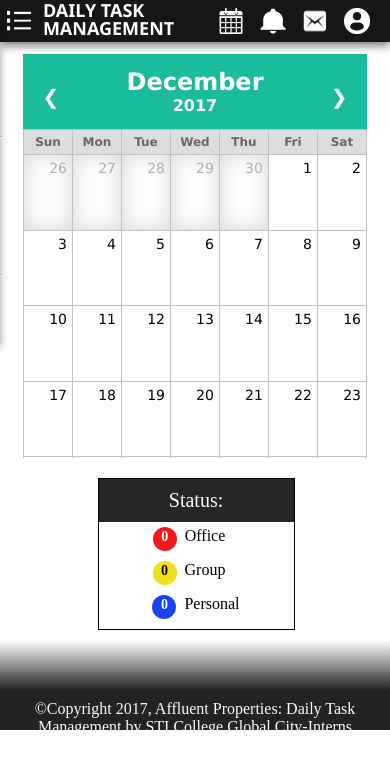
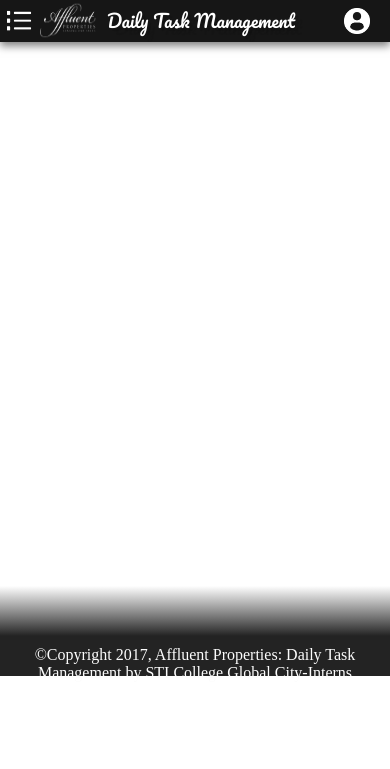
Before and after one commit to jericojericojec/affluent-project, a PHP site: page /calendar.php in a window 390 px wide. Shown: the top 769 px of the page. Run offline with PHP 8.4, Linux system fonts and the light colour scheme; the visitor is signed in with stand-in values (Sample User, id 1); some libraries are stand-ins or nearby versions.

Commit message:
changed the template

```diff
--- a/calendar.php
+++ b/calendar.php
@@ -1,22 +1,23 @@
 <?php
+  /*
   session_start();
   if(isset($_SESSION['username']) == 1)
 		$userid =  $_SESSION['username'];
 	else if(isset($_SESSION['userid']) == 0)
         header("Location:index.php");
+        */
 ?>
 <html>
 <head>
+<title>Daily Task Management</title>
+<link rel="icon" href="img\template\company.ico">
 <link rel="stylesheet" href="css\template\body.css"/>
-<link rel="stylesheet" href="css\calendar\calendar.css"/>
 <link rel="stylesheet" href="css\template\menubar.css"/>
 <link rel="stylesheet" href="css\template\sidebar.css"/>
-<link rel="stylesheet" href="css\calendar\counter.css"/>
 <meta name="viewport" content="width=device-width, initial-scale=1.0">
 <script src="https://ajax.googleapis.com/ajax/libs/jquery/3.2.1/jquery.min.js"></script>
+<link href='http://fonts.googleapis.com/css?family=Pacifico' rel='stylesheet' type='text/css'>
 <script src="javascript\template\template.js"></script>
-<script src="javascript\calendar\controlDate.js"></script>
-<script src="javascript\calendar\setMonthYear.js"></script>
 <script type="text/javascript">
   function logout()
   {
@@ -30,86 +31,25 @@
 		<hr width="100%"/>
 		<a class="sidebarButton" onclick="logout()">Logout</a>
 	</div>
-	<div id="titlebar">
-		<img src="img\template\menuIcon.png" id="icon"/>
-		<span id="title">DAILY TASK MANAGEMENT</span>
-		<a id="myProfileIcon" onClick="manageMyProfileBar()" class="menuButton" style="cursor: pointer;"><img src="img\template\accountIcon.png" id="accountIcon"/></a>
-		<a href="" class="menuButton"><img src="img\template\messageIcon.png" id="messageIcon"/></a>
-		<a href="" class="menuButton"><img src="img\template\notifIcon.png" id="notifIcon"/></a>
-		<a href="" class="menuButton"><img src="img\template\calendarIcon.png" id="calendarIcon"/></a>
-		<a href="" class="menuButton"><img src="img\template\homeIcon.png" id="homeIcon"/></a>
-	</div>
 	<div id="sidebar">
-		<a href="http://www.affluentproperties.ph/" target="_blank"><img src="img\template\company.png" id="companyIcon"/></a>
-		<hr width="100%"/>
+    <a href="" id="sidebarHome" class="sidebarButton"><img src="img\template\homeIcon.png" class="sidebarImg"/><br/>Home</a>
+    <a href="" id="sidebarCalendar" class="sidebarButton" ><img src="img\template\calendarIcon.png" class="sidebarImg"/><br/>Calendar</a>
+    <a href="" id="sidebarNotif" class="sidebarButton" ><img src="img\template\notifIcon.png" class="sidebarImg"/><br/>Notifications</a>
+    <a href="" id="sidebarMessages" class="sidebarButton"><img src="img\template\messageIcon.png" class="sidebarImg"/><br/>Messages</a>
 		<a href="" class="sidebarButton"><img src="img\template\officeIcon.png" class="sidebarImg"/><br/>Office</a>
 		<a href="" class="sidebarButton"><img src="img\template\teamIcon.png" class="sidebarImg"/><br/>Team</a>
-		<hr width="100%"/>
-		<a href="" id="sidebarHome" class="sidebarButton"><img src="img\template\homeIcon.png" class="sidebarImg"/><br/>Home</a>
-		<a href="" id="sidebarCalendar" class="sidebarButton" ><img src="img\template\calendarIcon.png" class="sidebarImg"/><br/>Calendar</a>
-		<a href="" id="sidebarNotif" class="sidebarButton" ><img src="img\template\notifIcon.png" class="sidebarImg"/><br/>Notifications</a>
-		<a href="" id="sidebarMessages" class="sidebarButton"><img src="img\template\messageIcon.png" class="sidebarImg"/><br/>Messages</a>
-	</div>
-	<br/><br/><br/>
-
-	<!--------------------------- Calendar --------------------------->
-	<div class="calendarBody">
-		<div class="calendarHeader">
-			<span  onClick="controlDate('prev')" class="prev">&#10094;</span>
-			<span  onClick="controlDate('next')"class="next">&#10095;</span>
-			<h2 id="month">Month</h2>
-			<h4 id="year">Year</h4>
 		</div>
-		<table class="calendarTable">
-		<tr id="">
-			<th>Sun</th>
-			<th>Mon</th>
-			<th>Tue</th>
-			<th>Wed</th>
-			<th>Thu</th>
-			<th>Fri</th>
-			<th>Sat</th>
-		</tr>
-			<?php
-				$dayOfTheWeek = 1;
-				for($day = 1; $day <= 35; $day++)
-				{
-					if($dayOfTheWeek==1)
-						echo "<tr>";
-
-					echo "<td id='d".$day."' class='dates'>d".$day.
-							 "<ul id='notif'>" .
-								"<li id='notifMeeting'>1</li>" .
-								"<li id='notifGroup'>1</li>" .
-								"<li id='notifPersonal'>1</li>" .
-							"</ul>".
-						"</td>";
-					if($dayOfTheWeek==7)
-					{
-						echo "</tr>";
-						$dayOfTheWeek = 0;
-					}
-					$dayOfTheWeek++;
-				}
-			?>
-		</table>
-	</div>
-	<div id="counterDivCenter">
-		<div id="counterDiv">
-			<p id="counterHeader">Status:</p>
-			<ul class="legends">
-				<li><pre id="statusOffice" style="background-color: #f21a1a; margin-left: -14px;">0</pre>Office</li>
-				<li><pre id="statusGroup" style="background-color: #f1df19; color: black; margin-left: -14px;">0</pre>Group</li>
-				<li><pre id="statusPersonal" style="background-color: #1844f0; ">0</pre>Personal</li>
-			</ul>
-		</div>
-	</div>
-
-	<script>
-		var calendarDate = new Date("<?php echo date('Y-m-d H:i:s')?>");
-		var monthNames = ["January", "February", "March", "April", "May", "June", "July", "August", "September", "October", "November", "December"];
-		setMonthYear();
-	</script>
+  	<div id="titlebar">
+  		<img src="img\template\menuIcon.png" id="icon"/>
+    	<a href="http://www.affluentproperties.ph/" target="_blank"><img src="img\template\company.png" id="companyIcon"/></a>
+  		<span id="title">Daily Task Management</span>
+  		<a id="myProfileIcon" onClick="manageMyProfileBar()" class="menuButton" style="cursor: pointer;"><img src="img\template\accountIcon.png" id="accountIcon"/></a>
+  		<a href="" class="menuButton"><img src="img\template\messageIcon.png" id="messageIcon"/></a>
+  		<a href="" class="menuButton"><img src="img\template\notifIcon.png" id="notifIcon"/></a>
+  		<a href="calendar.php" class="menuButton"><img src="img\template\calendarIcon.png" id="calendarIcon"/></a>
+  		<a href="" class="menuButton"><img src="img\template\homeIcon.png" id="homeIcon"/></a>
+  	</div>
+	<br/><br/><br/><br/><br/><br/><br/><br/><br/><br/><br/><br/><br/><br/><br/><br/><br/><br/><br/><br/><br/><br/><br/><br/><br/><br/><br/><br/><br/><br/><br/><br/>
 <footer>
 	<span>©Copyright 2017, Affluent Properties: Daily Task Management by STI College Global City-Interns</span>
 </footer>
--- a/css/template/menubar.css
+++ b/css/template/menubar.css
@@ -10,17 +10,18 @@
 }
 #title
 {
-	font-size:20px;
-	font-family: "Segoe UI";
 	text-align: left;
   font-weight: bold;
 	color: white;
 	margin-left: 5px;
 	position: relative;
   display: inline-block;
-	top: -10px;
+	bottom: 15px;
 	vertical-align:middle;
 
+	font: 400 100px/1.5 'Pacifico', Helvetica, sans-serif;
+	font-size:20px;
+  text-shadow: 3px 3px 0px rgba(0,0,0,0.1), 7px 7px 0px rgba(0,0,0,0.05);
 }
 #homeIcon, #notifIcon, #messageIcon, #accountIcon, #calendarIcon
 {
@@ -38,43 +39,27 @@
 
 #homeIcon:hover , #notifIcon:hover , #messageIcon:hover , #accountIcon:hover , #calendarIcon:hover
 {
-	background-color: #01aa29;
+	animation-name: menuIconFocus;
+	animation-duration: 0.4s;
+	animation-fill-mode: forwards;
+}
+@keyframes menuIconFocus {
+	from {}
+  to {background-color: #01aa29;}
 }
 
-.menuButton:hover
+#companyIcon
 {
-	background-color: white;
+	width: 60px;
+	height: 40px;
+	background-color: rgba(0,0,0,0);
 }
-@media (max-width:530px) {
- #title
- {
-	font-size:18px;
-	width: 140px;
-	top: -12px;
-	line-height: 18px;
- }
- #myProfileBar a
- {
-		font-size:16px;
- }
- #myProfileBar
- {
-	 min-width: 115px;
- }
-}
+
 .menuButton
 {
 	cursor: pointer;
 }
 
-@media (max-width:380px) {
- #title
- {
-	font-size:13px;
-	width: 100px;
-	top: -10px;
- }
-}
 #myProfileBar
 {
 	display: block;
@@ -88,3 +73,28 @@
 	cursor: pointer;
 	top: -102;
 }
+
+@media (max-width:380px) {
+ #title
+ {
+	font-size:13px;
+	width: 100px;
+ }
+}
+
+@media (max-width:530px) {
+ #title
+ {
+	font-size:18px;
+	width: 105px;
+	line-height: 18px;
+ }
+ #myProfileBar a
+ {
+		font-size:16px;
+ }
+ #myProfileBar
+ {
+	 min-width: 115px;
+ }
+}
--- a/css/template/sidebar.css
+++ b/css/template/sidebar.css
@@ -2,7 +2,7 @@
 {
 	width:30px;
 	height:30px;
-	margin-top: 5px;
+	top: -5px;
 	margin-left: 1%;
 	position: relative;
 	cursor: pointer;
@@ -10,79 +10,74 @@
 #sidebar
 {
 	display: block;
-	width: 20%;
+	width: 15%;
 	height:auto;
 	float:left;
 	background-color:#f1f1f1;
 	top: 42px;
 	position: fixed;
 	box-shadow: 0 4px 8px 0 rgba(0, 0, 0, 0.4);
-	left:-20%;
-	min-width: 180px;
-}
-#companyIcon
-{
-	width: 90%;
-	background-color: #4c4c4c;
-	margin: 5% 0px 5% 5%;
+	left:-15%;
+	min-width: 120px;
 }
 .sidebarButton
 {
-	font-size:20px;
 	font-family: "Segoe UI";
 	text-align: center;
-	color: white;
+	color: black;
 	width: 100%;
 	text-decoration: none;
 	display: block;
 	padding: 3% 0px;
 	overflow: hidden;
-	background-color: #555;
+	background-color: #fbfbfb;
+	border-bottom: 1px solid white;
+
+	font: 400 100px/1.5 'Pacifico', Helvetica, sans-serif;
+	font-size:20px;
+	font-weight: normal;
+  text-shadow: 3px 3px 0px rgba(0,0,0,0.1), 7px 7px 0px rgba(0,0,0,0.05);
 }
-.sidebarButton:hover{ background-color: white; color: black; }
+
+.sidebarImg{ height:30px; width: 30px; filter: brightness(0); }
+
+
+.sidebarButton:hover
+{
+	animation: sidebarButtonFocus 0.5s forwards;
+}
+
+.sidebarButton:active
+{
+	animation: sidebarButtonFocus 0.5s forwards;
+}
+
+@keyframes sidebarButtonFocus {
+	from {}
+  to {background-color: #F4EBB0;}
+}
 
 #sidebarHome, #sidebarCalendar, #sidebarNotif, #sidebarMessages{ display: none; }
 
-.sidebarImg
+@media (max-width:901px){#sidebar{ left: -180px; }}
+@media (max-width:560px) and (min-width: 531px) { #sidebarHome{display: block; }}
+
+@media (max-width:489px)
 {
-	height:30px;
-	width: 30px;
+	 #sidebarHome, #sidebarCalendar, #sidebarNotif, #sidebarMessages{ display: block; }
+	 #homeIcon, #calendarIcon, #notifIcon, #messageIcon{ display: none; }
+	 #title{ width: 190px; }
+	 .sidebarButton{ font-size: 15px; }
+	 .sidebarImg {width: 25px; height: 25px;}
+ }
+
+@media (max-width:380px) {
+ 	.sidebarButton{ font-size: 14px; }
+ 	.sidebarImg {width: 22px; height: 22px;}
+ 	#homeIcon, #notifIcon, #messageIcon, #accountIcon, #calendarIcon{ top: 3px; width:20px; height:20px; }
+	#title{font-size: 14px; width: 150px;}
 }
-.sidebarButton:hover img
-{
-	filter: brightness(0);
-}
-@media (max-width:901px){#sidebar{ left: -180px; }}
-@media (max-width:380px) {
-	#sidebar
-	{
-		width: 50%;
-		left: -50%;
-		min-width: 10px;
-	}
-	.sidebarButton
-	{
-		font-size:14px;
-	}
-	#homeIcon, #notifIcon, #messageIcon, #accountIcon, #calendarIcon
-	{
-		top: 3px;
-		width:20px;
-		height:20px;
-	}
-}
-@media (max-width:422px) and (min-width: 381px) { #sidebarHome{display: block; }}
-@media (max-width:360px){
-	 #sidebarHome, #sidebarCalendar, #sidebarNotif, #sidebarMessages
-	 {
-		 display: block;
-	 }
-	 #homeIcon, #calendarIcon, #notifIcon, #messageIcon
-	 {
-		 display: none;
-	 }
-	 #title
-	 {
-		 width: 170px;
-	 }
- }
+
+@media (max-width:318px){ #title{width: 120px;}}
+
+@media (max-width:298px){#title{ font-size: 13px; width: 70px; }}
```
Also changed, not shown: groups.php (+18 -17 lines), home.php (+18 -17 lines), messages.php (+18 -17 lines), img/template/company.ico (added), img/template/company.png.
